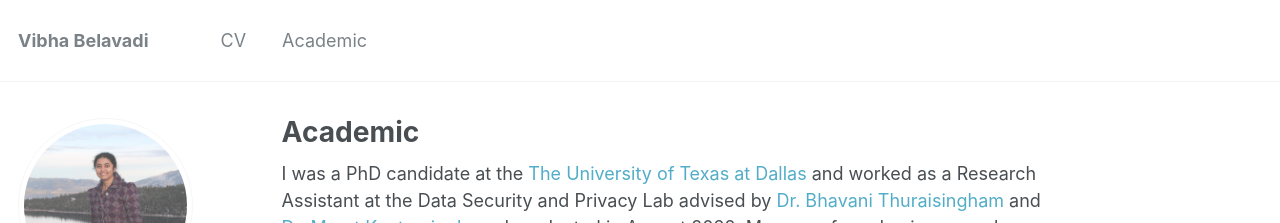
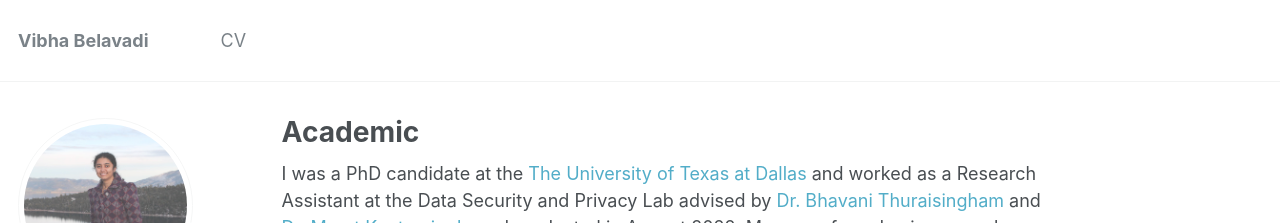
Before and after one commit to VibhaBelavadi/vibhabelavadi.github.io, a Jekyll site: the page built from _pages/academic.md, in a window 1280 px wide and 900 px high. Shown: the top 223 px of the window. Built offline with Jekyll 4.4.1, drawn with Linux system fonts in a browser that asks for light colours.

Commit message:
Update navigation.yml

```diff
--- a/_data/navigation.yml
+++ b/_data/navigation.yml
@@ -2,5 +2,3 @@
 main:
   - title: "CV"
     url: /files/VibhaBelavadiResume.pdf
-  - title: "Academic"
-    url: /academic
```
